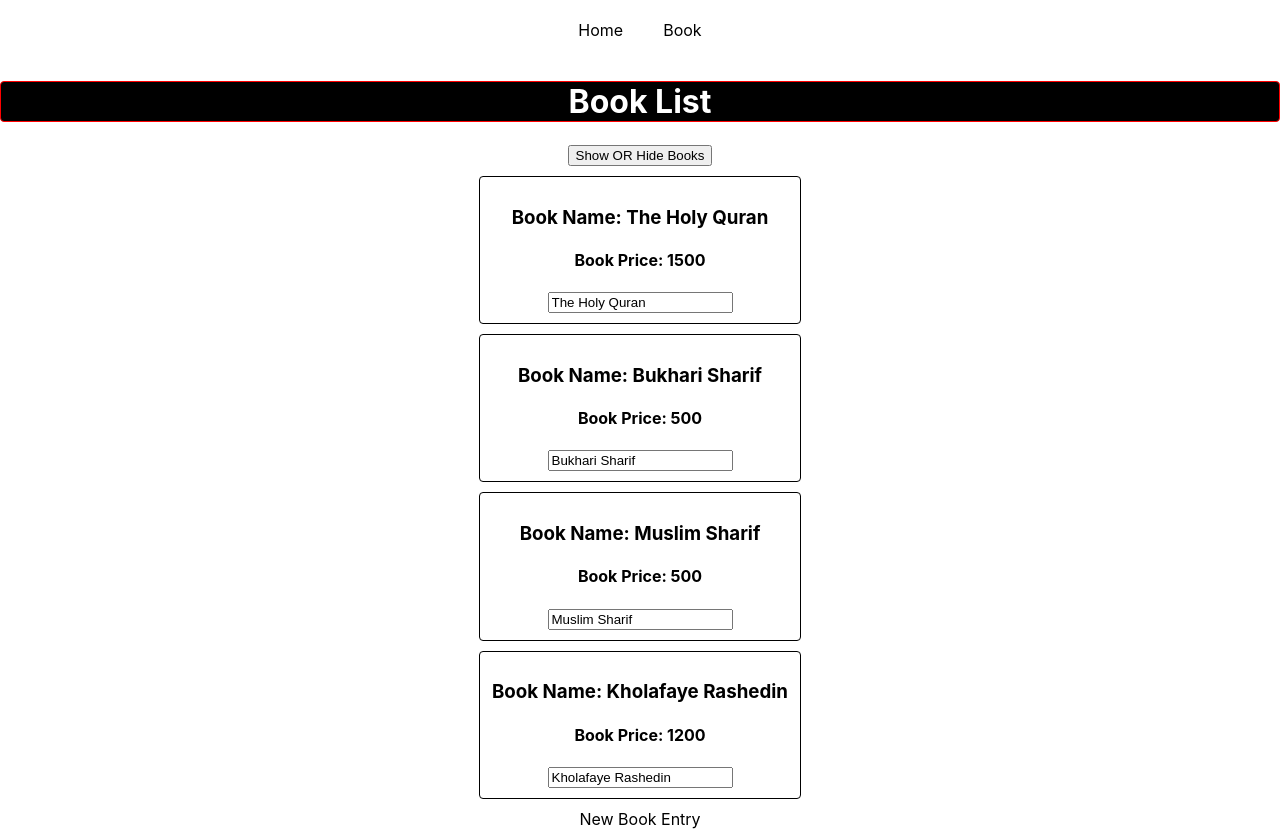
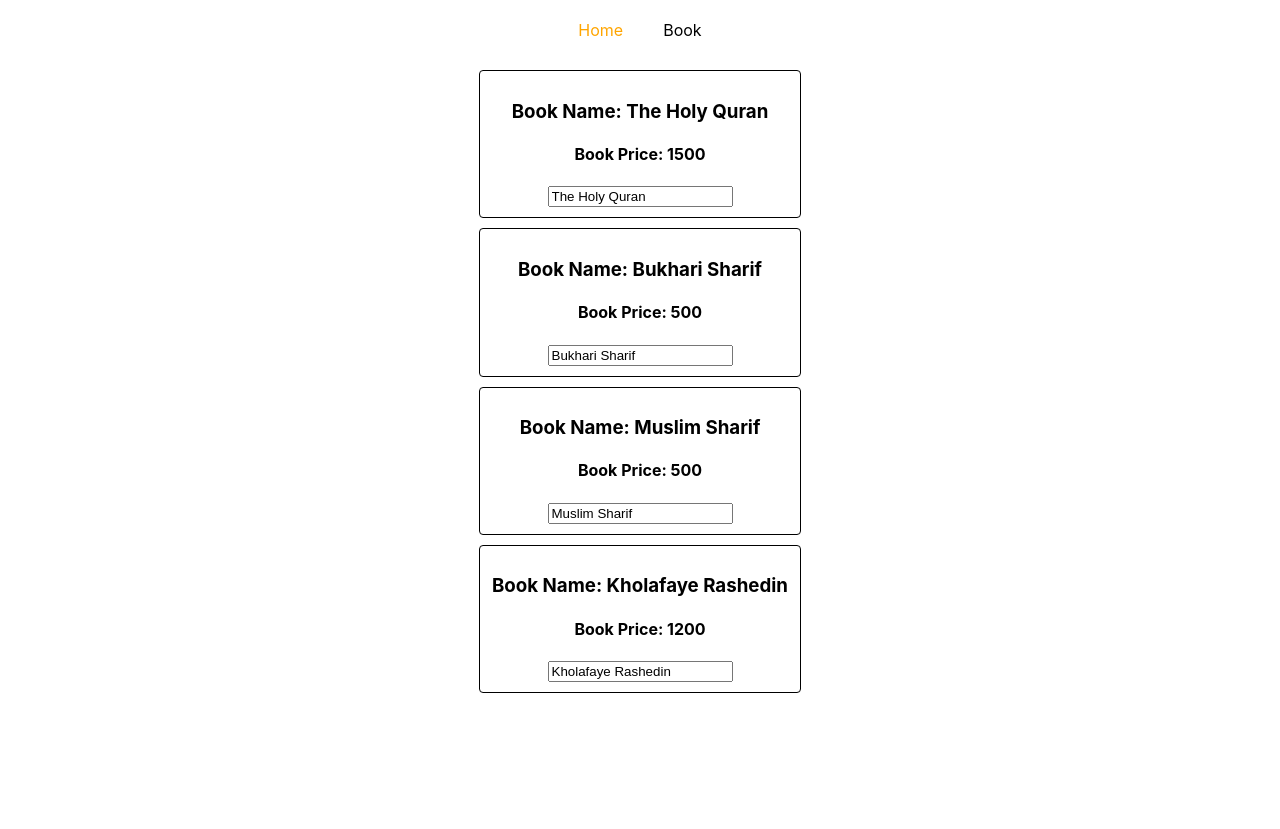
Before and after one commit to touhidulfahim/myfirstreactapp, a React (Create React App) app: page / in a window 1280 px wide. After the commit the page ends 800 px from the top, so only its background shows below. Built offline with nearby package versions, Linux system fonts and the light colour scheme.

Commit message:
Rendering component with routes

```diff
--- a/src/App.css
+++ b/src/App.css
@@ -23,3 +23,7 @@
   text-decoration: none;
   color: black;
 }
+
+.nav-bar a:hover, a:active, a.active{
+  color:orange;
+}
--- a/src/components/MainComponent.js
+++ b/src/components/MainComponent.js
@@ -2,15 +2,14 @@ import React, { Component } from 'react';
 import bookList from '../assets/book.js'
 import BookList from './lists/BookList'
 import NewBook from './representational/NewBook'
-
+import { Route, NavLink } from 'react-router-dom'
 
 
 class MainComponent extends Component {
     constructor(props) {
         super(props);
         this.state = {
-            books: bookList,
-            showBooks: true
+            books: bookList
         }
     }
 
@@ -39,49 +38,27 @@ class MainComponent extends Component {
         });
     }
 
-    //toggle
-    toggleBooks = () => {
-        this.setState({
-            showBooks: !this.state.showBooks
-        })
-    }
 
     render() {
-        const style = {
-            border: "1px solid red",
-            borderRadius: "4px",
-            backgroundColor: "black",
-            color: "white"
-        };
-
         //Creating Componenet List Start
         //const bookState = this.state.books;
-        let books = null;
-        if (this.state.showBooks) {
-            books = <BookList books={this.state.books}
-                deleteBookState={this.deleteBookState}
-                changeInputState={this.changeInputState}
-            />
-        }
+        const books = <BookList books={this.state.books}
+            deleteBookState={this.deleteBookState}
+            changeInputState={this.changeInputState}
+        />
 
         //Creating Componenet List End
         return (
             <div className="App" >
-                <div className="nav-bar">
+                <nav className="nav-bar">
                     <ul>
-                        <li><a href="/">Home</a></li>
-                        <li><a href="/">Book</a></li>
+                        <li><NavLink to="/" exact>Home</NavLink></li>
+                        <li><NavLink to="/new-book">Book</NavLink></li>
                     </ul>
-                </div>
-
-
-                <h1 style={style}>
-                    Book List
-                </h1>
-                <button onClick={this.toggleBooks}>Show OR Hide Books</button>
-                {books}
-                <NewBook />
-            </div>
+                </nav>
+                <Route path="/" exact render={() => books} />
+                <Route path="/new-book" exact component={NewBook} />
+            </div >
         );
     }
 }
```
